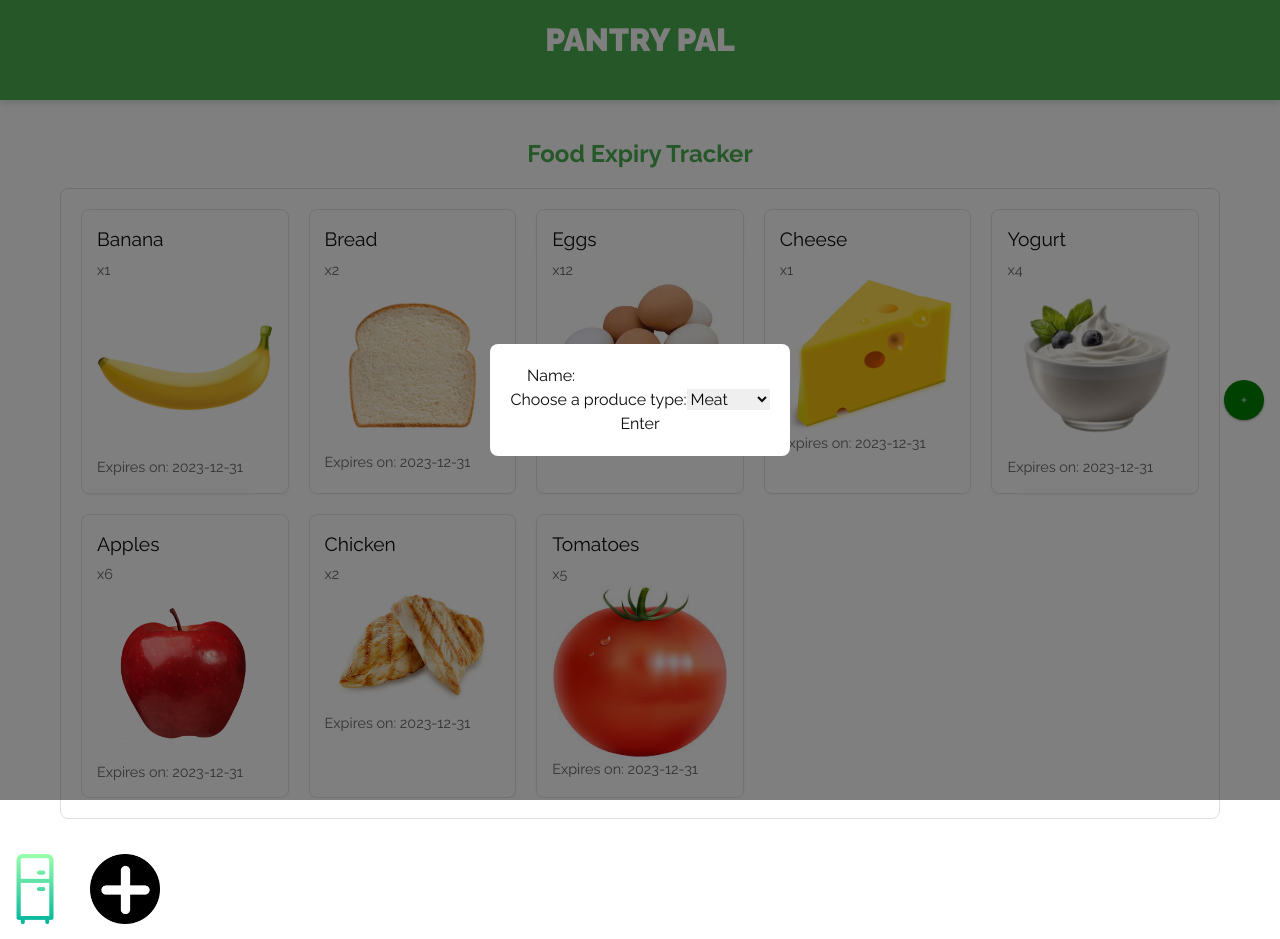
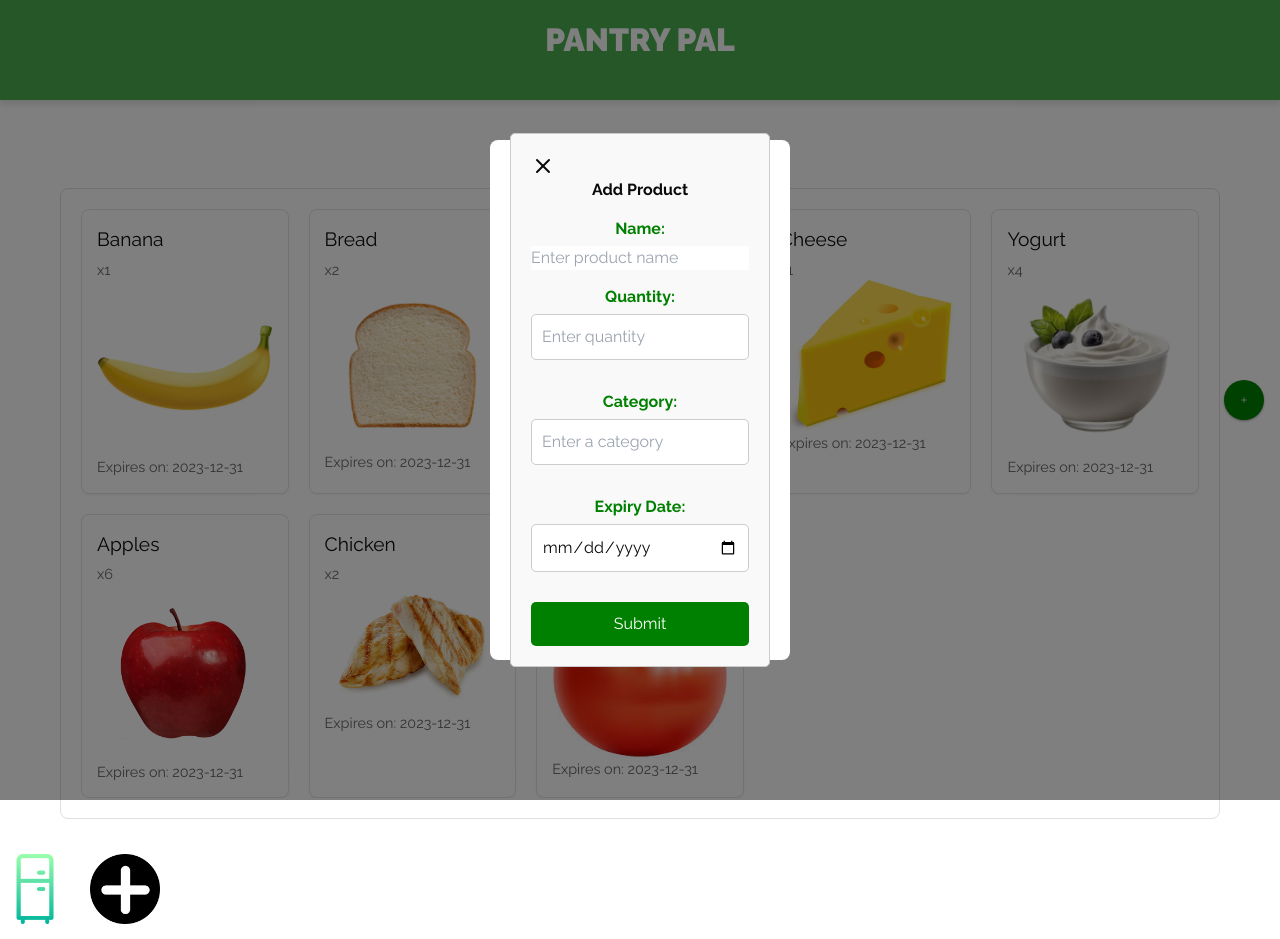
Before and after one commit to BrishaP/pantryPalV2, a Next.js app in the folder byte-sized-snacks/: page / in a window 1280 px wide. Both pictures are taken after a click on the button 1244 px from the left and 400 px from the top of the page. Built offline with nearby package versions, Linux system fonts and the light colour scheme.

Commit message:
integrated cromwell's form and tested

```diff
--- a/byte-sized-snacks/package.json
+++ b/byte-sized-snacks/package.json
@@ -14,12 +14,15 @@
     "@radix-ui/react-slot": "^1.1.0",
     "class-variance-authority": "^0.7.0",
     "clsx": "^2.1.1",
+    "formik": "^2.4.6",
     "lucide-react": "^0.445.0",
     "next": "14.2.13",
     "react": "^18",
     "react-dom": "^18",
+    "styled-components": "^6.1.13",
     "tailwind-merge": "^2.5.2",
-    "tailwindcss-animate": "^1.0.7"
+    "tailwindcss-animate": "^1.0.7",
+    "yup": "^1.4.0"
   },
   "devDependencies": {
     "autoprefixer": "^10.4.20",
--- /dev/null
+++ b/byte-sized-snacks/src/Schema/index.js
@@ -0,0 +1,36 @@
+import React from 'react';
+
+import * as Yup from 'yup'; // Import Yup for validation
+
+const initialValues = {
+    name: "",
+    category: "",
+    expiry_date: "",
+    quantity: "",
+};
+
+// Define the regex pattern as a constant
+const textPattern = /^[A-Za-z]+$/;
+
+// Define the validation schema
+
+export const signupSchema = Yup.object().shape({
+
+    name: Yup.string()
+        .min(3)
+        .max(15)
+        .matches(textPattern, 'Name can only contain letters')
+        .required('Name is required'),
+    category: Yup.string()
+        .min(3)
+        .max(15)
+        .matches(textPattern, 'Category can only contain letters')
+        .required('Category is required'),
+    expiry_date: Yup.date().required('Expiry date is required'),
+    quantity: Yup.number()
+        .required('Quantity is required')
+        .min(1, 'Quantity must be at least 1')
+        .max(99, 'Quantity must be at most 99' )
+        .positive('Quantity must be positive')
+        .integer('Quantity must be an integer'),
+});
--- a/byte-sized-snacks/src/app/page.css
+++ b/byte-sized-snacks/src/app/page.css
@@ -305,3 +305,52 @@ h1 {
   height: 60px;
   color: white;
 }
+
+.signup_form {
+  background: #101010;
+  padding: 20px 30px;
+  border-radius: 5px;
+  font-size: 20px;
+  box-shadow: rgba(0, 0, 0, 0.24) 0px 3px 8px;
+}
+
+.signup_form label {
+  font-weight: 500;
+}
+
+.signup_form input[type="text"],
+input[type="email"],
+input[type="password"] {
+  width: 100%;
+  height: 2rem;
+  padding: 5px 10px;
+  border-radius: 3px;
+  font-size: 18px;
+}
+
+.signup_form input[type="checkbox"] {
+  height: 15px;
+  width: 15px;
+  margin-right: 5px;
+}
+
+.signup_form button {
+  background-color: #ffe400;
+  color: #000;
+  width: 100%;
+  padding: 5px 10px;
+  font-size: 20px;
+  font-weight: 600;
+  cursor: pointer;
+  border-radius: 5px;
+  margin: 1rem 0;
+} */
+
+.error_container {
+  height: 1.2rem;
+}
+
+.form_error {
+  font-size: 14px;
+  color: red;
+}
--- a/byte-sized-snacks/src/app/page.jsx
+++ b/byte-sized-snacks/src/app/page.jsx
@@ -2,6 +2,12 @@
 
 import React, { useState } from 'react';
 import { ScrollArea } from '@/components/ui/scroll-area';
+
+import { Formik, Form, Field } from 'formik';
+
+import { signupSchema } from '../Schema/index';
+import styled from 'styled-components';
+
 import { Card, CardContent } from '@/components/ui/card';
 import { Button } from '@/components/ui/button';
 import {
@@ -13,10 +19,78 @@ import {
   DropdownMenuCheckboxItem,
   DropdownMenuTrigger,
 } from '@/components/ui/dropdown-menu';
-import { Plus, Minus } from 'lucide-react';
+import { Plus, Minus, X } from 'lucide-react';
 import { ChevronDown } from 'lucide-react';
 import Image from 'next/image';
 import './page.css';
+
+//CROM
+// Define the styled components
+
+const Container = styled.div`
+  display: flex;
+  justify-content: center;
+  align-items: center;
+  height: 60vh; /* Full viewport height */
+  background-color: #f0f0f0; /* Optional: background color for the page */
+`;
+
+const StyledForm = styled(Form)`
+  display: flex;
+  flex-direction: column;
+  width: 300px;
+  margin: 0 auto;
+  padding: 20px;
+  border: 1px solid #ccc;
+  border-radius: 5px;
+  background-color: #f9f9f9;
+`;
+
+const StyledLabel = styled.label`
+  margin-bottom: 5px;
+  font-weight: bold;
+  color: green;
+`;
+
+const StyledTitle = styled.label`
+  margin-bottom: 15px;
+  font-weight: bold;
+`;
+
+const StyledField = styled(Field)`
+  margin-bottom: 15px;
+  padding: 10px;
+  border: 1px solid #ccc;
+  border-radius: 5px;
+`;
+
+const ErrorContainer = styled.div`
+  margin-bottom: 15px;
+  color: red;
+`;
+
+const SubmitButton = styled.button`
+  padding: 10px;
+  border: none;
+  border-radius: 5px;
+  background-color: green;
+  color: white;
+  font-size: 16px;
+  cursor: pointer;
+
+  &:disabled {
+    background-color: #ccc;
+    cursor: not-allowed;
+  }
+`;
+
+const initialValues = {
+    name: "",
+    category: "",
+    expiry_date: "",
+    quantity: "",
+}
+/////
 
 const categories = [
   'Meat',
@@ -27,6 +101,19 @@ const categories = [
   'Pantry',
   'Other',
 ];
+
+// {
+//   item_id: '2024-09-25T11:32:44.65905',
+//   name: 'Strawberry',
+//   category: 'Produce',
+//   stored_location: 'Fridge',
+//   expiry_date: '2023-12-31',
+//   quantity: 10,
+//   weight: 1.5,
+//   opened_date: null,
+//   days_valid_after_opening: null,
+//   expiry_notification: true
+// }
 
 const foodItems = [
   {
@@ -101,35 +188,41 @@ export default function Home() {
   //FOR NEW ITEM
   const [formOpen, setFormOpen] = useState(false);
 
-  const [newItem, setNewItem] = useState({
-    name: '',
-    category: '',
-    expiry_date: '',
-    quantity: '',
-  });
+  // const [newItem, setNewItem] = useState({
+  //   name: '',
+  //   category: '',
+  //   expiry_date: '',
+  //   quantity: '',
+  // });
 
-  const handleSubmit = (e) => {
-        // Fire POST API call with details in newItem
-    e.preventDefault();
-    setFormOpen(false);
-    console.log(newItem);
-  };
+  // const handleSubmit = (e) => {
+  //       // Fire POST API call with details in newItem
+  //   e.preventDefault();
+  //   setFormOpen(false);
+  //   console.log(newItem);
+  // };
 
-  const handleCategoryChange = (value) => {
-    setNewItem({
-      ...newItem,
-      category: event.target.value,
-    });
-  };
+  const onSubmit=(values, actions) => {
+    console.log(values);
+    actions.resetForm();
+  }
 
-  const handleChange = (e) => {
-    const { name, value } = e.target;
-    setNewItem({
-      ...newItem,
-      [name]: value,
-      [category]: value,
-    });
-  };
+
+  // const handleCategoryChange = (value) => {
+  //   setNewItem({
+  //     ...newItem,
+  //     category: event.target.value,
+  //   });
+  // };
+
+  // const handleChange = (e) => {
+  //   const { name, value } = e.target;
+  //   setNewItem({
+  //     ...newItem,
+  //     [name]: value,
+  //     [category]: value,
+  //   });
+  // };
 
   // FOR EDIT CURRENT ITEM
   const handleQuantityChange = (change, e) => {
@@ -193,9 +286,82 @@ export default function Home() {
       </div>
 
       {formOpen && (
+
         <div className="overlay" role="dialog" aria-modal="true">
           <div className="overlayContent">
-            <form className="productForm" onSubmit={handleSubmit}>
+
+
+        <Container>
+            <Formik initialValues={initialValues} validationSchema={signupSchema} onSubmit={onSubmit}>
+
+
+                {({ errors, touched }) => (
+
+                  <StyledForm>
+
+                      <X onClick={() => setFormOpen(false)} />
+                      <StyledTitle>Add Product</StyledTitle>
+
+                        {/* item name entry and error message */}
+                        <StyledLabel htmlFor="name">Name:</StyledLabel>
+                        <Field type="text" id="name" name="name" placeholder="Enter product name" />
+
+                        <ErrorContainer>
+                        {touched.name && errors.name && (
+                            <p className="form_error">{errors.name}</p>)}
+                        </ErrorContainer>
+
+
+                        {/* item quantity and error message */}
+                        <StyledLabel htmlFor="name">Quantity:</StyledLabel>
+                        <StyledField type="number" id="quantity" name="quantity" placeholder="Enter quantity" />
+
+                        <ErrorContainer>
+                            {touched.quantity && errors.quantity && (
+                            <p className="form_error">{errors.quantity}</p>
+                            )}
+                        </ErrorContainer>
+
+
+                        {/* item category and error message */}
+
+                        <StyledLabel htmlFor="category">Category:</StyledLabel>
+                         <StyledField type="text" id="category" name="category" placeholder="Enter a category" />
+
+
+                        <ErrorContainer>
+                        {touched.category && errors.category && (
+                            <p className="form_error">{errors.category}</p>)}
+                        </ErrorContainer>
+                        <div className="error_container"></div>
+
+
+                        {/* item expiry date and error message */}
+                        <StyledLabel htmlFor="expiry_date">Expiry Date:</StyledLabel>
+                        <StyledField type="date" id="expiry_date" name="expiry_date" />
+
+                        <ErrorContainer>
+                        {touched.expiry_date && errors.expiry_date && (
+                            <p className="form_error">{errors.expiry_date}</p>)}
+                        </ErrorContainer>
+
+
+
+
+                        <SubmitButton type="submit">
+                            Submit
+                        </SubmitButton>
+
+
+
+
+                    </StyledForm>
+                )}
+            </Formik>
+
+        </Container>
+
+            {/* <form className="productForm" onSubmit={handleSubmit}>
               <label>
                 Name:
                 <input
@@ -224,7 +390,12 @@ export default function Home() {
               </select>
 
               <button type="submit">Enter</button>
-            </form>
+            </form> */}
+
+
+
+
+
           </div>
         </div>
       )}
```
Also changed, not shown: 1 other file (tests, documents, lock files or other folders).
